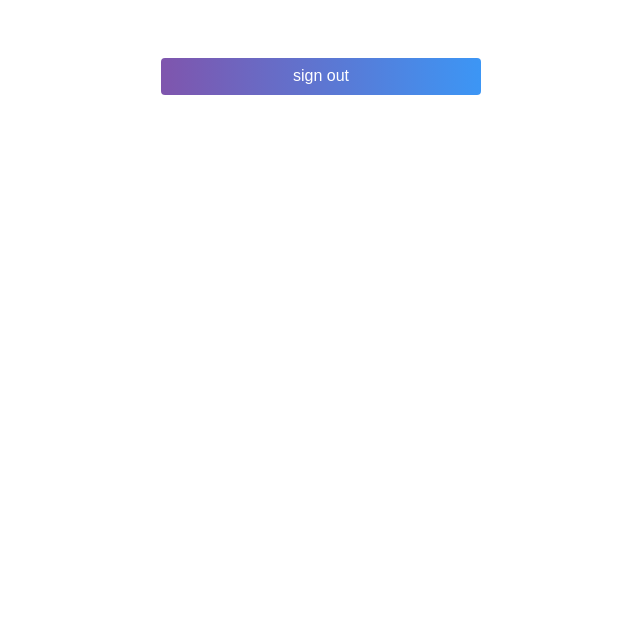
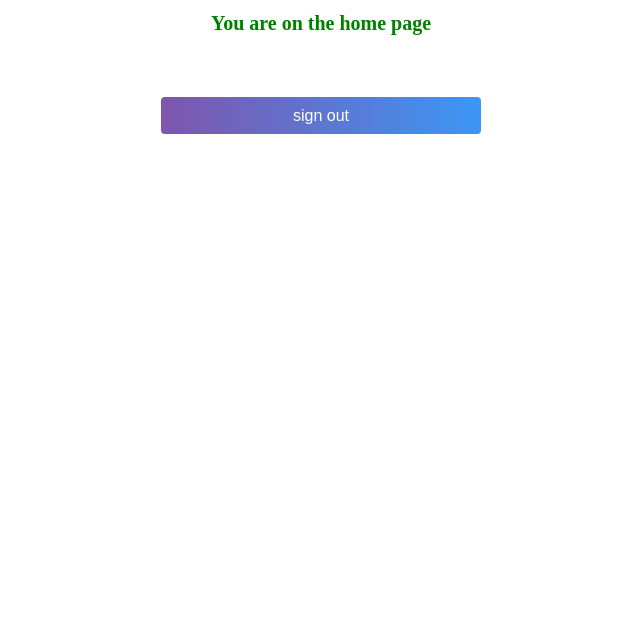
Before and after one commit to iiamrishi/signup888, a plain HTML site: page end.html in a window 1280 px wide. Shown: the part 162-800 px from the top of the page, without its empty margins (319-959 px from the left). Drawn offline with Linux system fonts and the light colour scheme.

Commit message:
Update end.html in main

```diff
--- a/end.html
+++ b/end.html
@@ -9,6 +9,7 @@
 <body>
 <center>
     <h1 style="font-size: 40px;font-family:'.AppleSystemUIFont';margin-top: 100px">Hi this is home page</h1>
+    <h2 style="font-size: 20px; color:green; font-weight:bold;">You are on the home page</h2>
     <div id="border">
         <br><br>
     <button id="logout" class="button">sign out</button>
@@ -34,8 +35,6 @@
   const analytics = getAnalytics(app);
   const auth = getAuth(app);
 
-
-
    document.getElementById('logout').addEventListener('click',function (){
          signOut(auth).then(() => {
           window.alert('Logged out sucessfully!');
```
